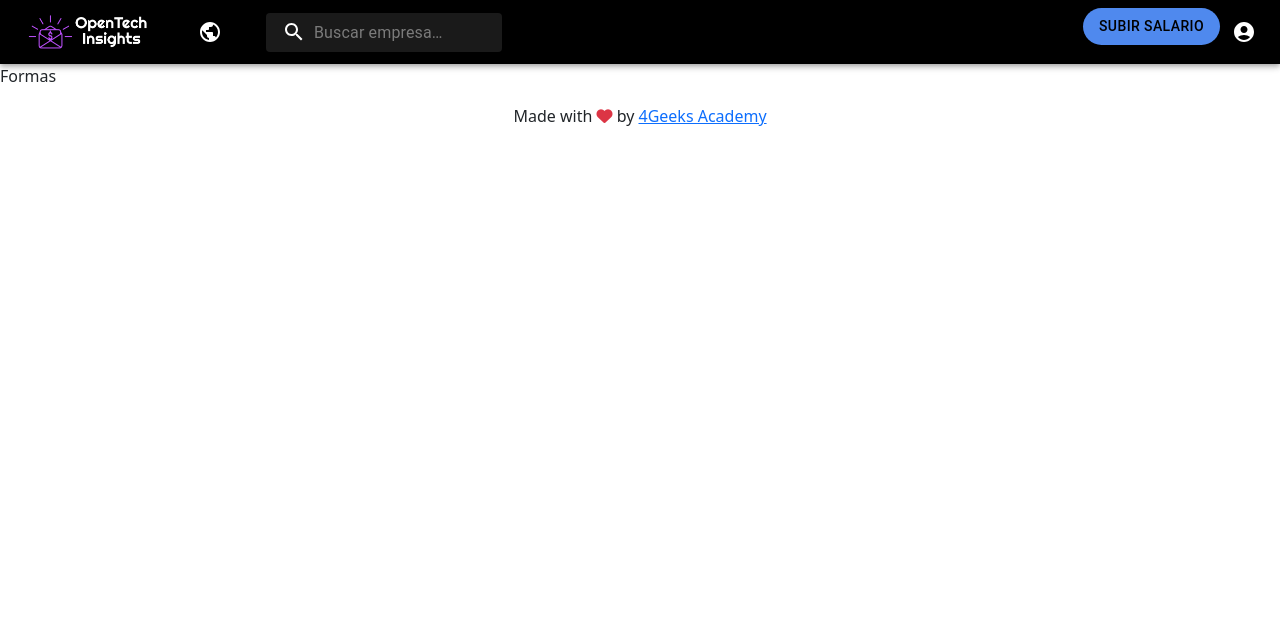
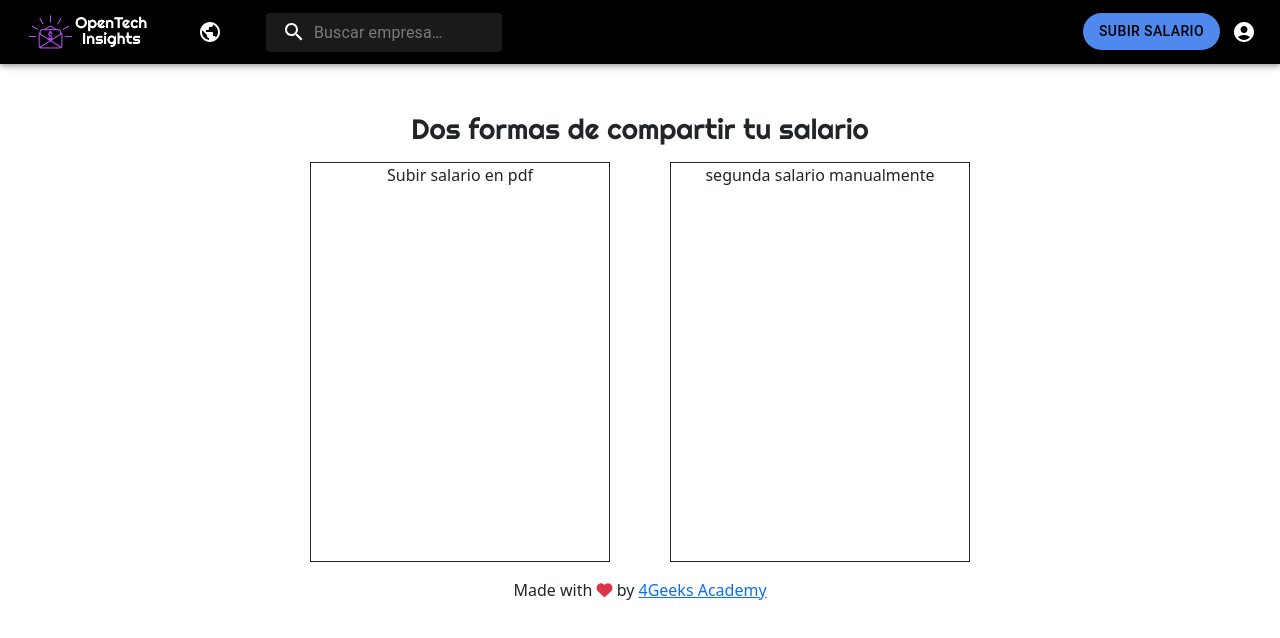
Before and after one commit to fcastillor90/proyecto-final-AFL, a React app: page /formOptions in a window 1280 px wide. Built offline with nearby package versions, Linux system fonts and the light colour scheme; no server answers.

Commit message:
agregue form mejor

```diff
--- a/src/front/js/component/formOptions.js
+++ b/src/front/js/component/formOptions.js
@@ -2,6 +2,16 @@ import React from 'react';
 
 export const FormOptions = () => {
     return (
-        <div>Formas</div>
-    )
-}
+        <div className="container mt-5">
+            <h3 className="text-center">Dos formas de compartir tu salario</h3>
+            <div className="row justify-content-center mt-3">
+                <div className="col-6 text-center" style={{ height: '400px', border: '1px solid', width: '300px', marginRight: '60px' }}>
+                    Subir salario en pdf
+                </div>
+                <div className="col-6 text-center" style={{ height: '400px', border: '1px solid', width: '300px' }}>
+                    segunda salario manualmente
+                </div>
+            </div>
+        </div>
+    );
+};
--- a/src/front/js/component/primarySearchAppBar.js
+++ b/src/front/js/component/primarySearchAppBar.js
@@ -168,7 +168,7 @@ export default function PrimarySearchAppBar() {
 					<Box sx={{ flexGrow: 1 }} />
 					<Box sx={{ display: { xs: 'none', md: 'flex' } }}>
 						<Link to="/formOptions">
-							<Button type="button" variant="contained" style={{ backgroundColor: '#4f89ee', color: 'black', borderRadius: '30px' }}>
+							<Button type="button" variant="contained" style={{ backgroundColor: '#4f89ee', color: 'black', borderRadius: '30px', marginTop: '5px' }}>
 								Subir salario
 							</Button>
 						</Link>
--- a/src/front/styles/home.css
+++ b/src/front/styles/home.css
@@ -2,3 +2,7 @@
     background: linear-gradient(to right, #4f89ee, #ba4ff8);
     font-family: 'Righteous', sans-serif;
 }
+
+h3 {
+    font-family: 'Righteous', sans-serif;
+}
```
